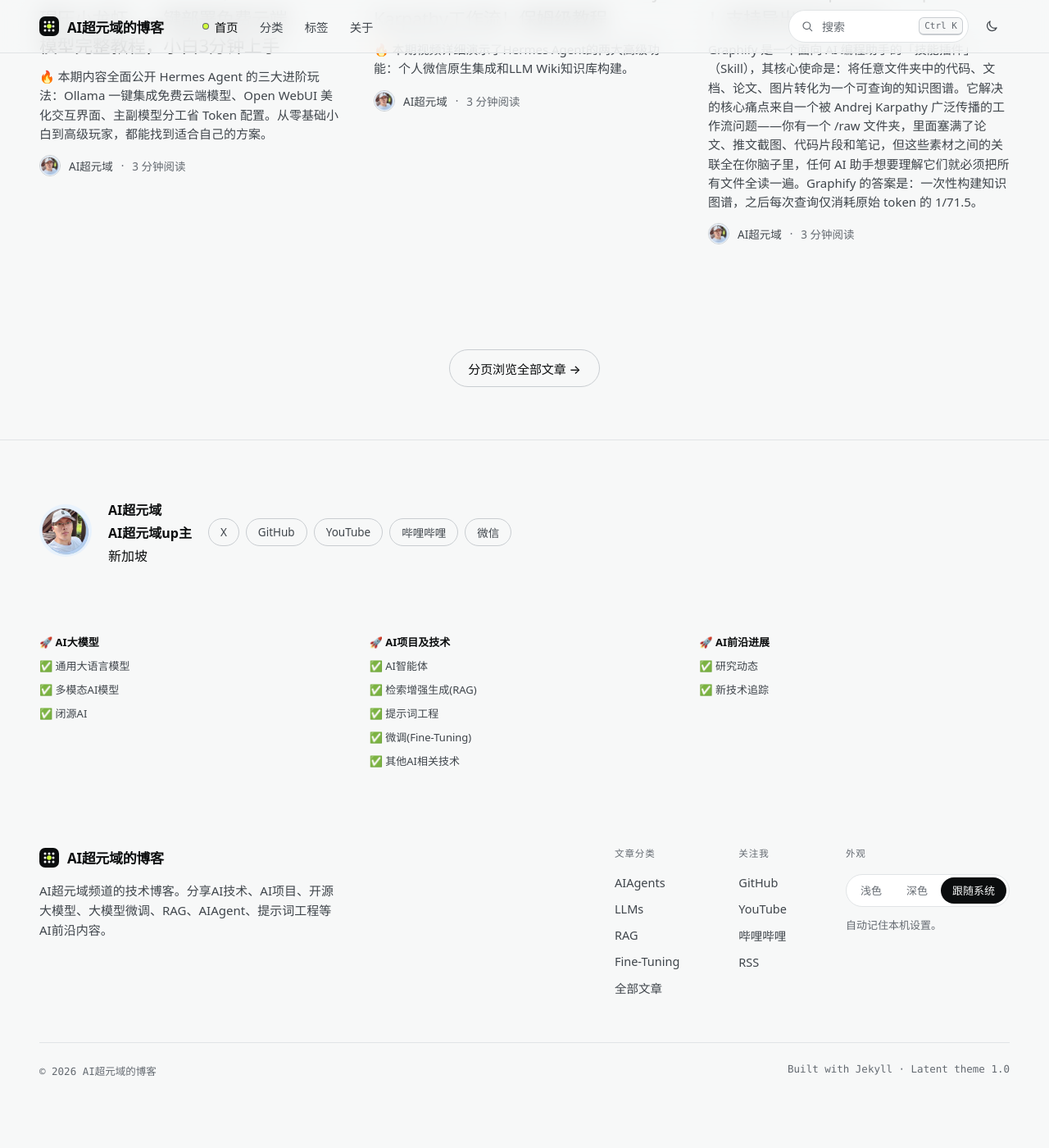
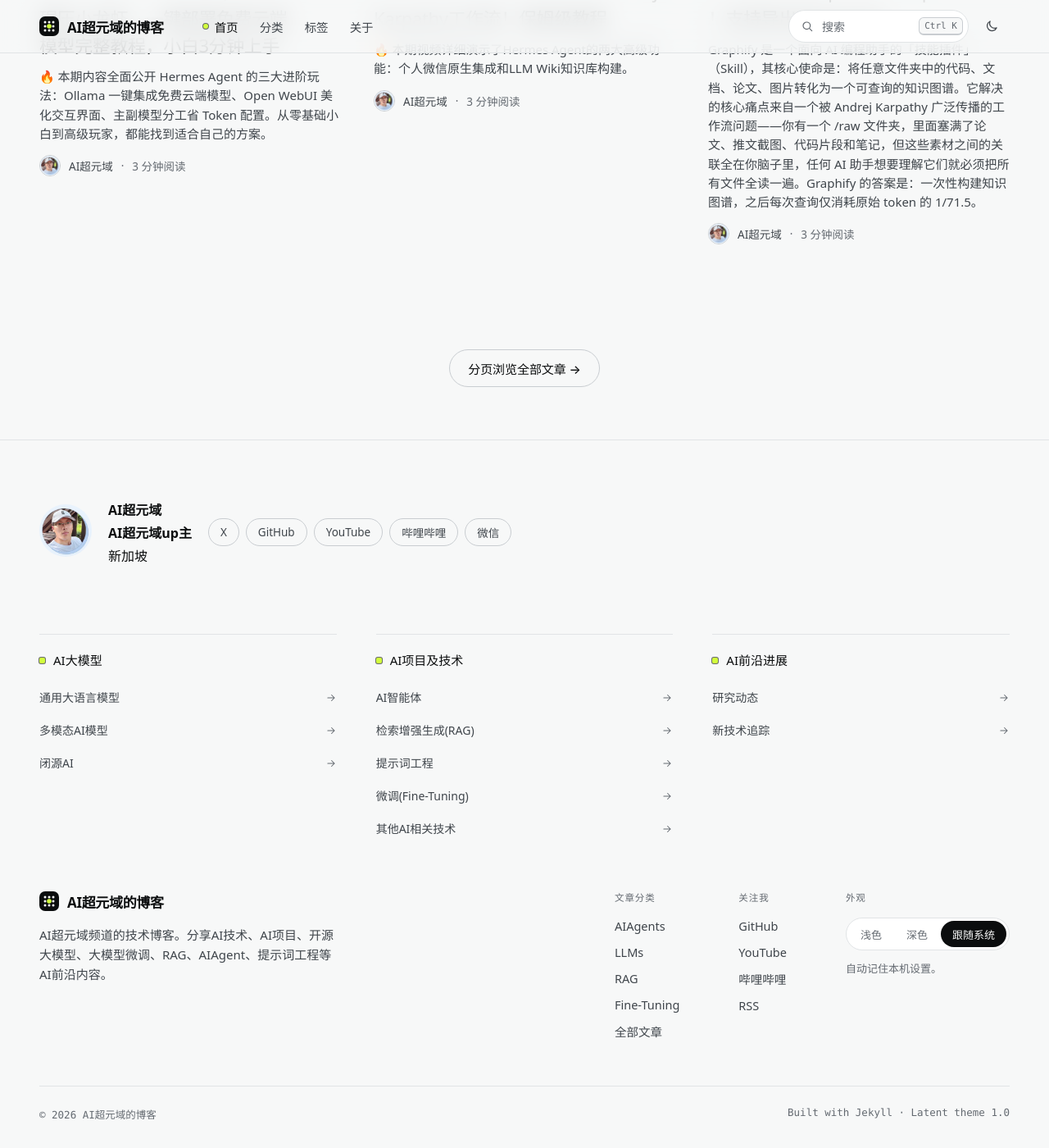
Before and after one commit to aiviai/aiviai.github.io, a Jekyll site: the page built from index.html, in a window 1280 px wide and 1400 px high, scrolled down 3961 px. Shown: the whole window at 82% size. Built offline with Jekyll 4.4.1, drawn with Linux system fonts in a browser that asks for light colours; the list of posts is cut into pages by our own code; comment, search, counter and statistics services are not loaded; before the commit the page ends 5308 px from its top, so only the background shows below that.

Commit message:
Restyle footer topic navigation to match the Latent theme

```diff
--- a/_includes/author-profile.html
+++ b/_includes/author-profile.html
@@ -3,4 +3,15 @@
   <div><strong>{{ site.author.name }}</strong><div>{{ site.author.bio | markdownify }}</div><span>{{ site.author.location }}</span></div>
   <div class="lt-profile__links">{% for link in site.author.links %}{% assign profile_url = link.url %}{% if profile_url contains "313519233-7568cf78-c8ba-4182-aa96-d524d903f2bc" %}{% assign profile_url = "https://github.com/win4r/AISuperDomain/assets/42172631/7568cf78-c8ba-4182-aa96-d524d903f2bc" %}{% endif %}<a class="lt-chip" href="{{ profile_url | escape }}" rel="noopener noreferrer">{{ link.label }}</a>{% endfor %}</div>
 </section>
-<nav class="lt-legacy-topics" aria-label="主题导航">{% for group in site.data.navigation.docs %}<div><strong>{{ group.title }}</strong>{% for item in group.children %}<a href="{{ item.url | replace: '#fine-tuning/', '#fine-tuning' | relative_url }}">{{ item.title }}</a>{% endfor %}</div>{% endfor %}</nav>
+<nav class="lt-footer-topics" aria-label="主题导航">
+  {% for group in site.data.navigation.docs %}
+  <section class="lt-footer-topics__group">
+    <h2><span class="lt-sq" aria-hidden="true"></span>{{ group.title | remove: '🚀' | strip }}</h2>
+    <ul>
+      {% for item in group.children %}
+      <li><a href="{{ item.url | replace: '#fine-tuning/', '#fine-tuning' | relative_url }}"><span>{{ item.title | remove: '✅' | strip }}</span>{% include icon.html name="arrow-right" px=14 %}</a></li>
+      {% endfor %}
+    </ul>
+  </section>
+  {% endfor %}
+</nav>
--- a/_sass/latent-custom.scss
+++ b/_sass/latent-custom.scss
@@ -18,9 +18,16 @@
 .lt-profile img { border-radius: 50%; object-fit: cover; }
 .lt-profile p { margin: 4px 0; }
 .lt-profile__links { display: flex; flex-wrap: wrap; gap: 8px; }
-.lt-legacy-topics { display: grid; grid-template-columns: repeat(3, minmax(0,1fr)); gap: 24px; margin-bottom: 40px; }
-.lt-legacy-topics div { display: flex; flex-direction: column; gap: 10px; font-size: 13px; }
-.lt-legacy-topics a { color: var(--ink-2); }
+.lt-footer-topics { display: grid; grid-template-columns: repeat(3, minmax(0, 1fr)); gap: 48px; }
+.lt-footer-topics__group { min-width: 0; border-top: 1px solid var(--line); padding-top: 20px; }
+.lt-footer-topics h2 { display: flex; align-items: center; gap: 10px; margin: 0 0 14px; font-size: 15px; font-weight: 500; line-height: 1.5; color: var(--ink); }
+.lt-footer-topics ul { list-style: none; margin: 0; padding: 0; }
+.lt-footer-topics a { display: flex; align-items: center; justify-content: space-between; gap: 16px; min-height: 40px; padding: 8px 0; font-size: 14px; line-height: 1.5; color: var(--ink-2); transition: color .2s var(--ease); }
+.lt-footer-topics a span { min-width: 0; overflow-wrap: anywhere; }
+.lt-footer-topics a svg { flex: none; color: var(--ink-3); transition: color .2s var(--ease), transform .2s var(--ease); }
+.lt-footer-topics a:hover, .lt-footer-topics a:focus-visible { color: var(--ink); }
+.lt-footer-topics a:hover svg, .lt-footer-topics a:focus-visible svg { color: var(--ink); transform: translateX(3px); }
+@media (prefers-reduced-motion: reduce) { .lt-footer-topics a, .lt-footer-topics a svg { transition: none; } }
 .lt-pagination { display: flex; align-items: center; justify-content: center; flex-wrap: wrap; gap: 20px; padding-top: 32px; padding-bottom: 64px; }
 .lt-pagination__pages { display: flex; justify-content: center; flex-wrap: wrap; gap: 6px; }
 .lt-pagination__pages [aria-current] { background: var(--signal); color: var(--on-signal); }
@@ -32,7 +39,8 @@
 .lt-taxonomy .lt-more { margin-top: 16px; }
 .lt-sec-b { min-width: 0; }
 @media (max-width: 760px) {
-  .lt-legacy-topics { grid-template-columns: 1fr; }
+  .lt-footer-topics { grid-template-columns: 1fr; gap: 28px; }
+  .lt-footer-topics a { min-height: 44px; }
   .lt-taxonomy .lt-entry { grid-template-columns: minmax(0,1fr); gap: 8px; }
   .lt-post-title { font-size: 28px; }
   .lt-header__bar { gap: 12px; }
```
